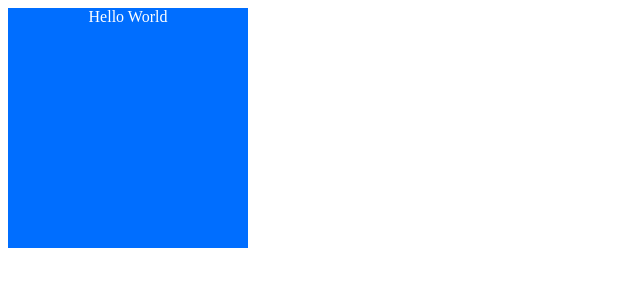
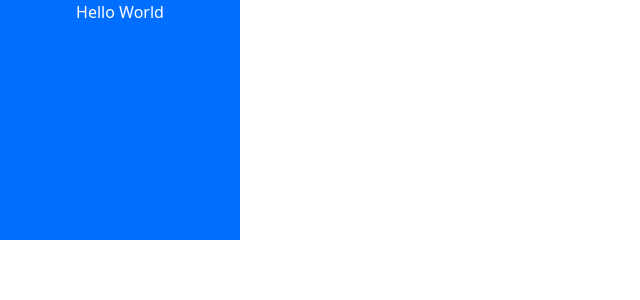
Before and after one commit to andrew-fenton/careless-whisperer, a React (Create React App) app in the folder extension/: page / in a window 1280 px wide. Shown: the top 300 px of the page, without its empty margins (0-640 px from the left). Built offline with nearby package versions, Linux system fonts and the light colour scheme.

Commit message:
updated logo, name and description

```diff
--- a/extension/package.json
+++ b/extension/package.json
@@ -42,9 +42,11 @@
     ]
   },
   "devDependencies": {
+    "autoprefixer": "^10.4.19",
     "copy-webpack-plugin": "^12.0.2",
     "css-loader": "^7.1.2",
     "html-webpack-plugin": "^5.6.0",
+    "postcss": "^8.4.40",
     "tailwindcss": "^3.4.7",
     "ts-loader": "^9.5.1",
     "ts-node": "^10.9.2",
--- /dev/null
+++ b/extension/postcss.config.js
@@ -0,0 +1,6 @@
+module.exports = {
+  plugins: {
+    tailwindcss: {},
+    autoprefixer: {},
+  },
+}
--- a/extension/src/App.css
+++ b/extension/src/App.css
@@ -43,3 +43,7 @@
     transform: rotate(360deg);
   }
 }
+
+@tailwind base;
+@tailwind components;
+@tailwind utilities;
--- a/extension/src/App.tsx
+++ b/extension/src/App.tsx
@@ -3,7 +3,7 @@
 
 function App() {
   return (
-    <div className="App bg-gray-50">
+    <div className="App bg-red-50">
       Hello World
     </div>
   );
```
Also changed, not shown: extension/manifest.json, 1 other file (tests, documents, lock files or other folders).
